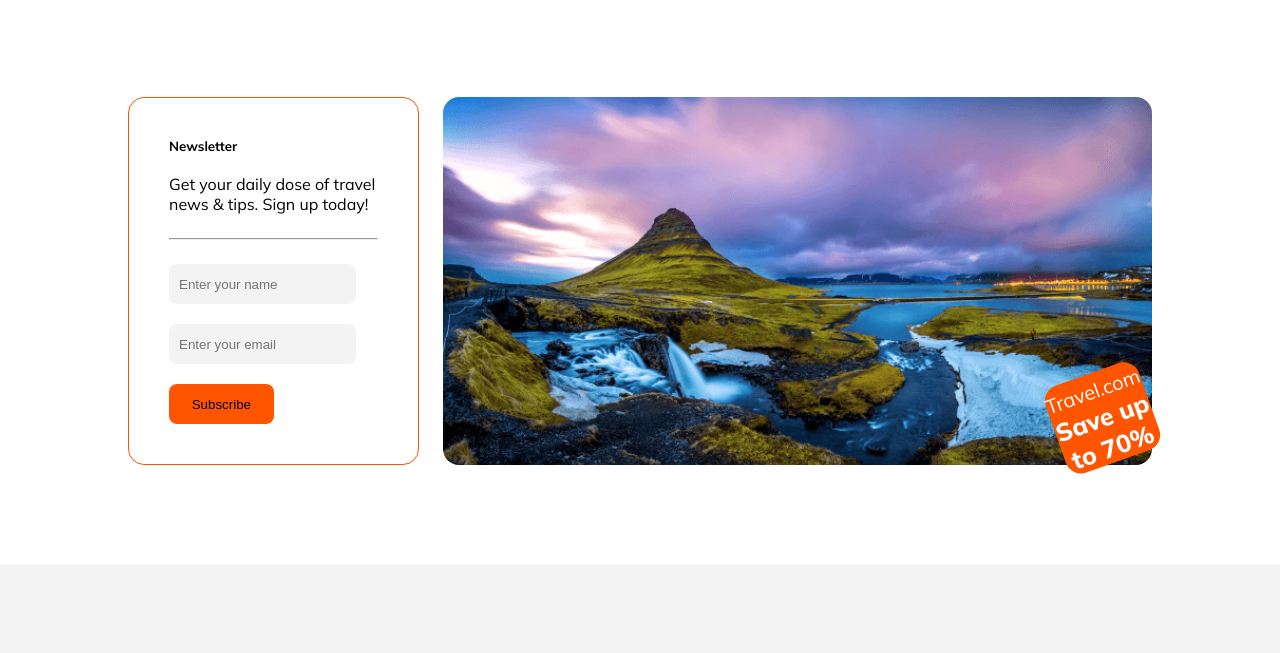
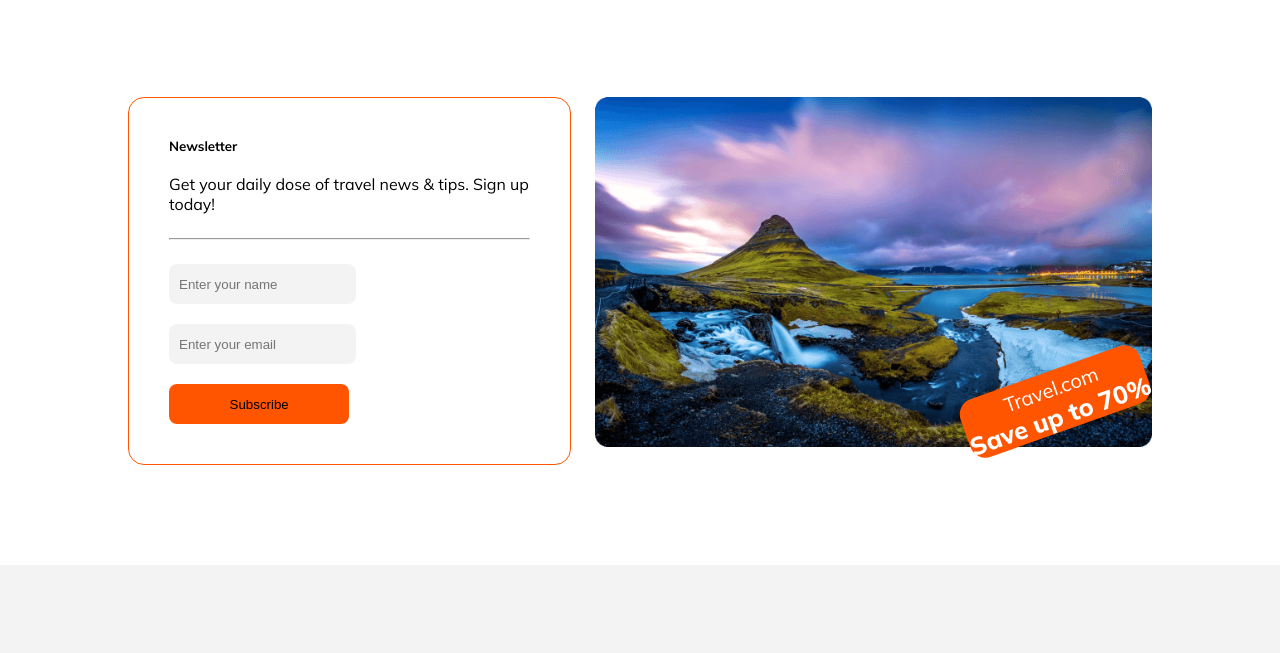
Before and after one commit to Samir22345/Assignment-2-final, a plain HTML site: page index.html in a window 1280 px wide. Shown: the part 3201-3854 px from the top of the page. Drawn offline with Linux system fonts and the light colour scheme.

Commit message:
completely done

```diff
--- a/index.html
+++ b/index.html
@@ -165,6 +165,7 @@
                     </form>
                 </div>
                 <div class="offer">
+                    <img src="Images/Rectangle 8 (1).png" alt="">
                     <div class="seventy-offer">
                         <h6>Travel.com</h6>
                         <h5>Save up to 70%</h5>
--- a/styles/style.css
+++ b/styles/style.css
@@ -8,6 +8,7 @@ body {
     font-family: 'Mulish', sans-serif;
     max-width: 100%;
 }
+
 /* start-header-section */
 header {
     max-width: 80%;
@@ -51,6 +52,7 @@ header nav .nav-container .nav-component a {
 header nav .nav-container .nav-component a span {
     color: #FF5400;
 }
+
 /* end-header-section */
 
 /* srart-main-section */
@@ -442,6 +444,7 @@ main .banner-container .banner-form button .button-name {
     background-size: cover;
 
 }
+
 /* end-popularity-section */
 /* start-fill-up-section */
 
@@ -481,13 +484,15 @@ hr {
     grid-template-columns: repeat(1, 1fr);
 
 }
-.fill-up .form form .input .name{
+
+.fill-up .form form .input .name {
     border-radius: 8px;
     background-color: rgba(19, 19, 24, 0.05);
     border: none;
     padding-left: 10px;
 }
-.fill-up .form form .input .email{
+
+.fill-up .form form .input .email {
     border-radius: 8px;
     background-color: rgba(19, 19, 24, 0.05);
     border: none;
@@ -502,25 +507,23 @@ hr {
     border: none;
 }
 
-.fill-up .offer{
+.fill-up .offer {
+    position: relative;
+}
 
-    background-image: url('../Images/Rectangle\ 8\ \(1\).png');
-    background-position: center;
-    background-size: cover;
-    background-repeat: no-repeat;
+.fill-up .offer img {
+    height: 350px;
+}
+
+.fill-up .offer .seventy-offer {
+    position: absolute;
+    max-width: 220px;
+    bottom: 33px;
+    left: 365px;
+    transform: rotate(-19.628deg);
     border-radius: 16px;
-    width: 100%;
-    height: 368px;
+    background: #FF5400;
 
-}
-.fill-up .offer .seventy-offer{
-
-transform: rotate(-19.628deg);
-border-radius: 16px;
-background: #FF5400;
-max-width: 220px;
-margin-top: 275px;
-margin-left: 610px;
 }
 
 .fill-up .offer .seventy-offer h6 {
@@ -540,6 +543,7 @@ margin-left: 610px;
     text-align: center;
 
 }
+
 /* end-fillup-section */
 /* end-main-section */
 /* start-footer-section */
@@ -599,4 +603,5 @@ footer .footer-container .main-footer span {
     padding-top: 50px;
     padding-bottom: 110px;
 }
+
 /* end-footer-section */
```
